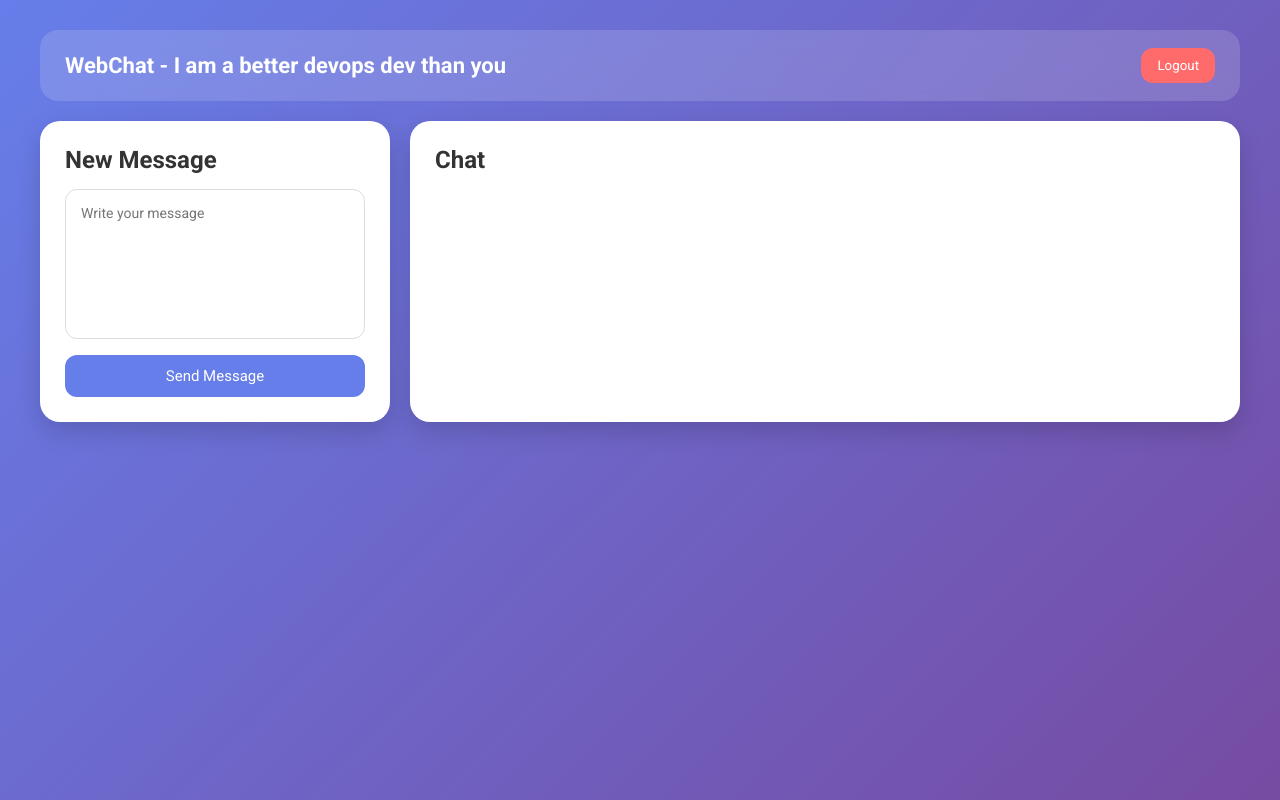
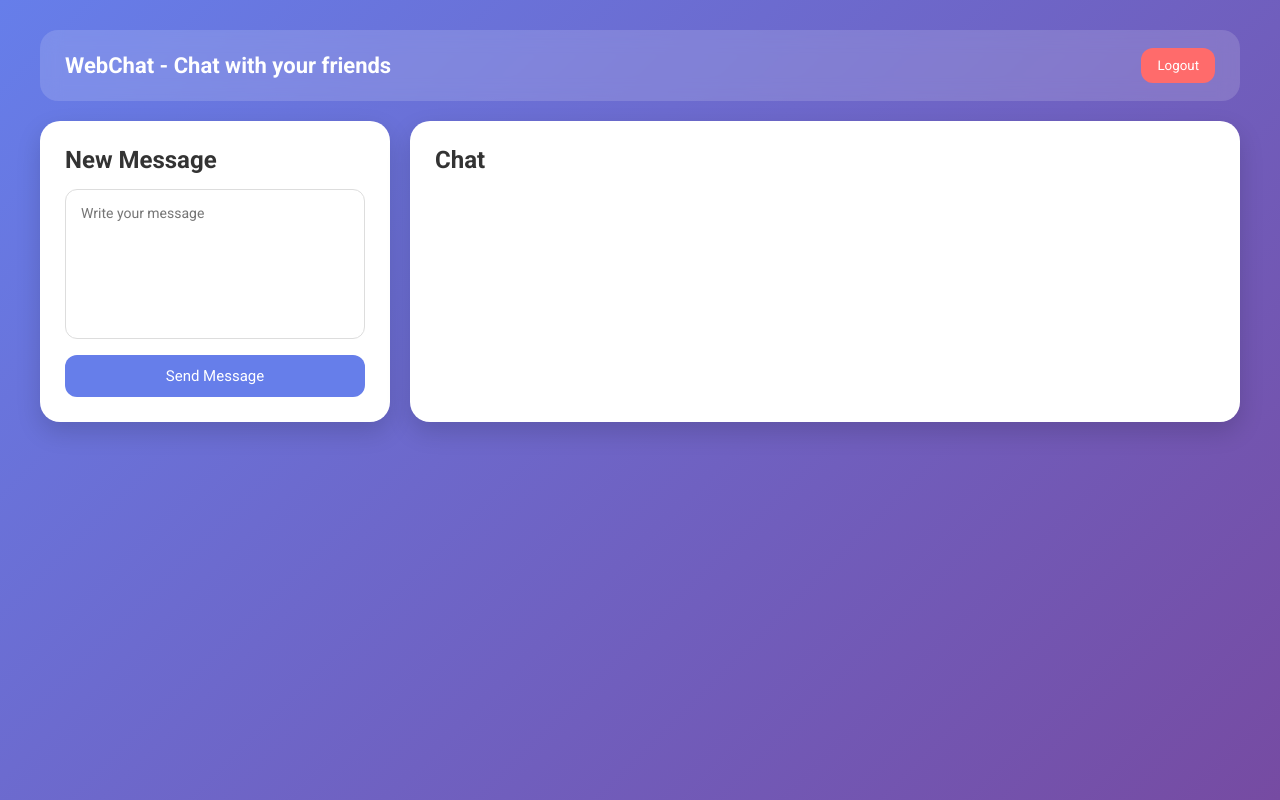
Before and after one commit to rayyanibnnaveed/WebChat, a plain HTML site: page frontend/dashboard.html in a window 1280 px wide. Drawn offline with Linux system fonts and the light colour scheme; no server answers.

Commit message:
dashboard fix

```diff
--- a/frontend/dashboard.html
+++ b/frontend/dashboard.html
@@ -11,7 +11,7 @@
 <body>
 
   <header class="topbar">
-    <h1>WebChat - I am a better devops dev than you</h1>
+    <h1>WebChat - Chat with your friends</h1>
     <button class="logout-btn" onclick="logout()">Logout</button>
   </header>
 
```
